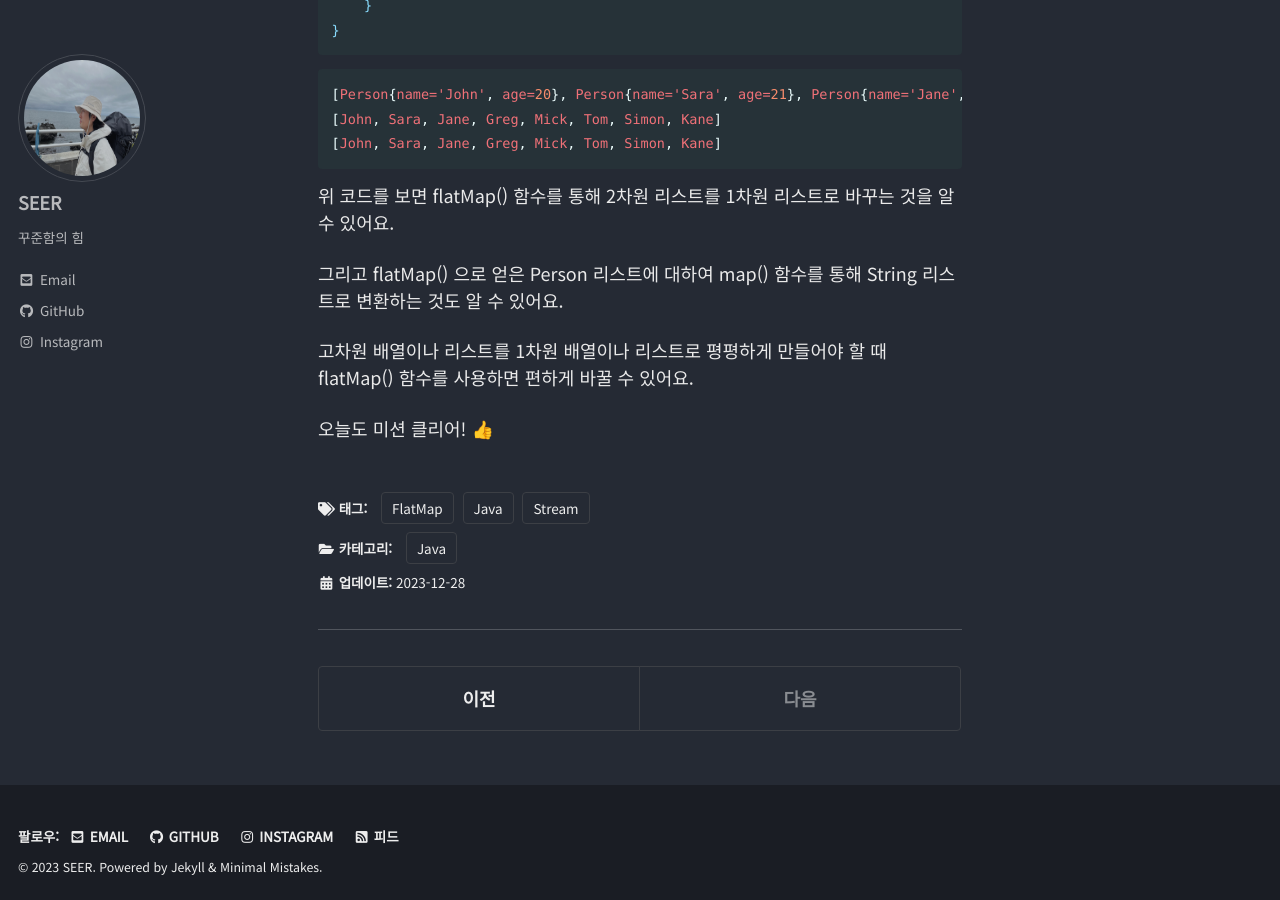
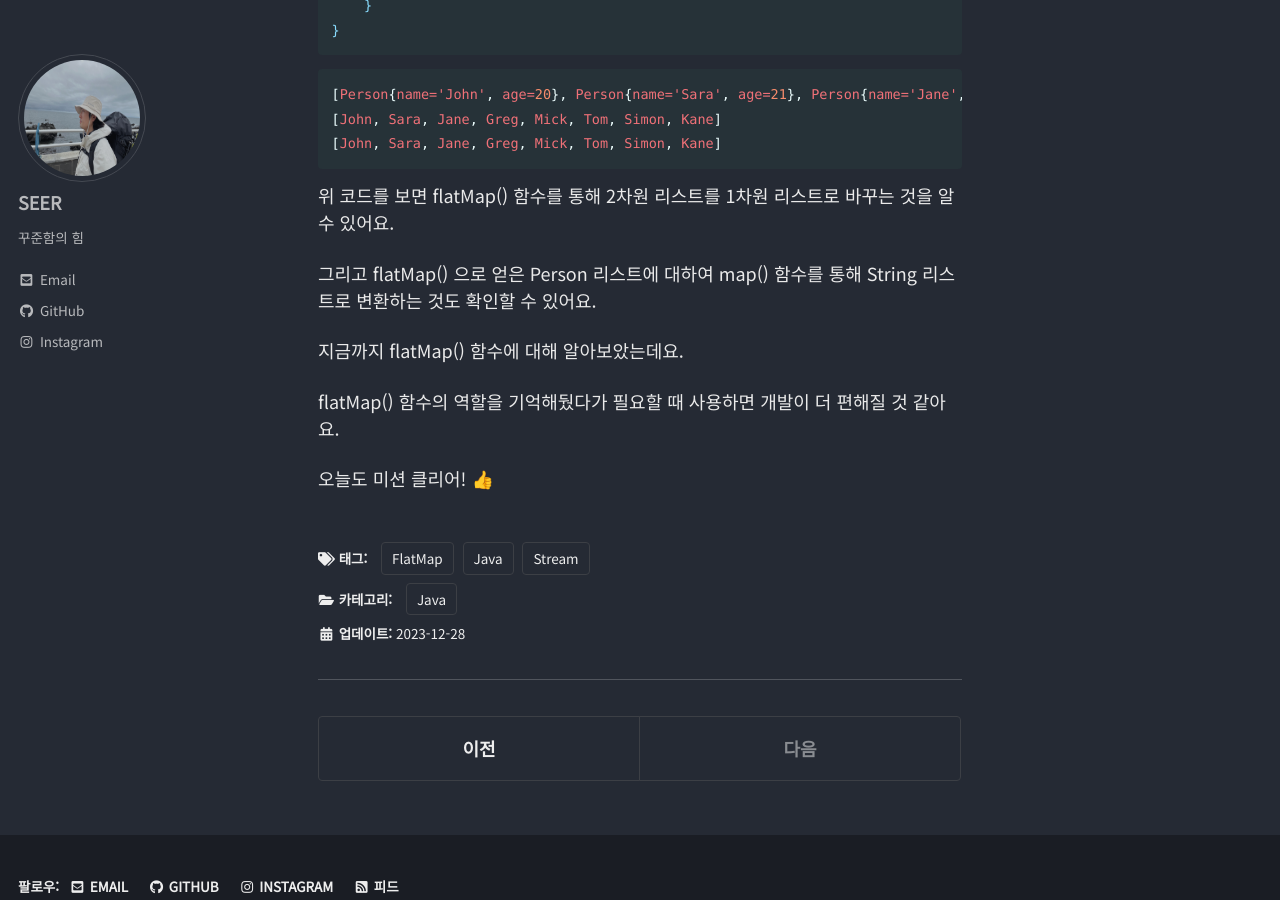
Before and after one commit to seer723/seer.github.io, a Jekyll site: the page built from _posts/2023-12-28-Java Stream.flatMap() 메서드 알아보기.md, in a window 1280 px wide and 900 px high, scrolled down 2890 px. Built offline with Jekyll 4.4.1, drawn with Linux system fonts in a browser that asks for light colours; cached includes are drawn as plain includes.

Commit message:
flatMap 포스팅 완료

```diff
--- a/_posts/2023-12-28-Java Stream.flatMap() 메서드 알아보기.md
+++ b/_posts/2023-12-28-Java Stream.flatMap() 메서드 알아보기.md
@@ -131,8 +131,10 @@ public class Main {
 
 위 코드를 보면 flatMap() 함수를 통해 2차원 리스트를 1차원 리스트로 바꾸는 것을 알 수 있어요.
 
-그리고 flatMap() 으로 얻은 Person 리스트에 대하여 map() 함수를 통해 String 리스트로 변환하는 것도 알 수 있어요.
+그리고 flatMap() 으로 얻은 Person 리스트에 대하여 map() 함수를 통해 String 리스트로 변환하는 것도 확인할 수 있어요.
 
-고차원 배열이나 리스트를 1차원 배열이나 리스트로 평평하게 만들어야 할 때 flatMap() 함수를 사용하면 편하게 바꿀 수 있어요.
+지금까지 flatMap() 함수에 대해 알아보았는데요.
+
+flatMap() 함수의 역할을 기억해뒀다가 필요할 때 사용하면 개발이 더 편해질 것 같아요.
 
 오늘도 미션 클리어! 👍
```
